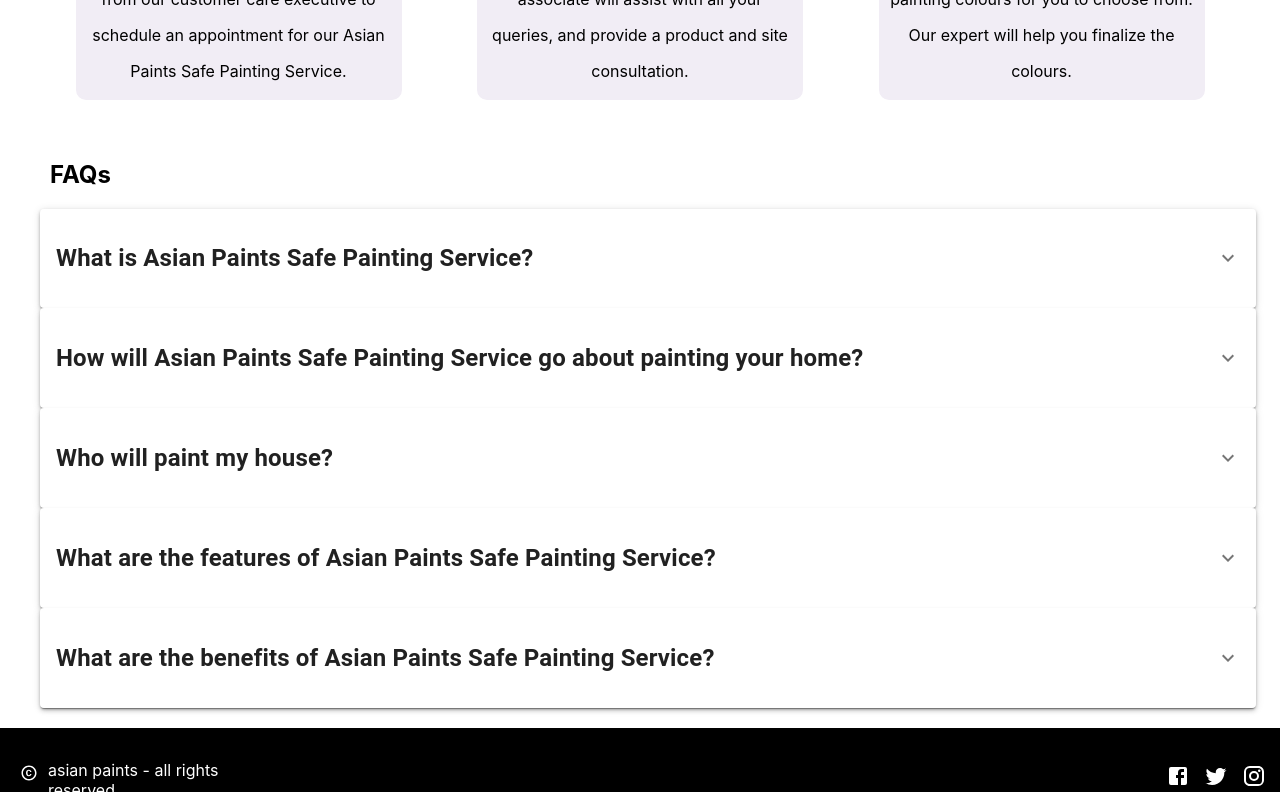
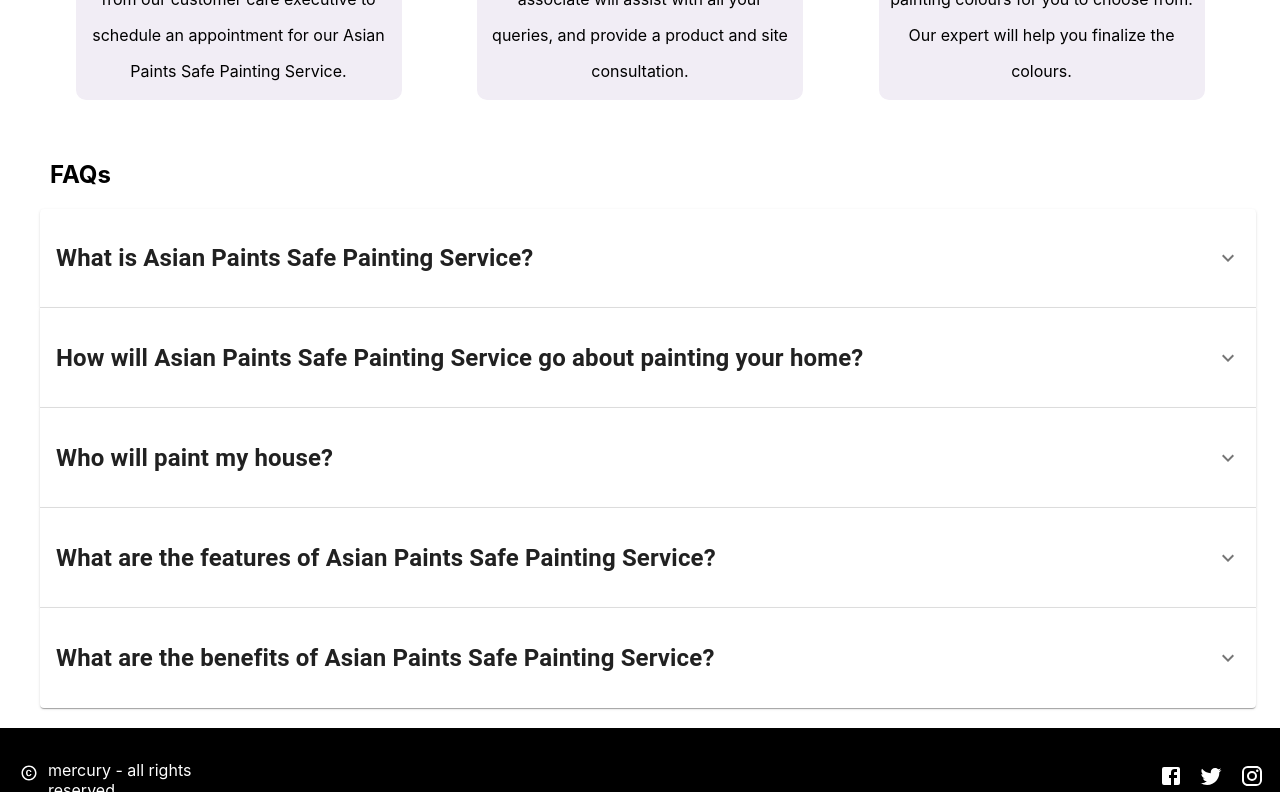
Before and after one commit to Suryakarthi7/App2, a React (Create React App) app in the folder frontend/: page / in a window 1280 px wide. Shown: the part 2189-2989 px from the top of the page. Built offline with nearby package versions, Linux system fonts and the light colour scheme.

Commit message:
last change

```diff
--- a/frontend/src/home.js
+++ b/frontend/src/home.js
@@ -200,7 +200,7 @@
 <h2 id='three1'> FAQs</h2>
 
 <div id='accordion'>
-<Paper elevation={3}>
+
 <Accordion>
 <AccordionSummary expandIcon={<ExpandMoreIcon />} >
    <Typography> <h2> What is Asian Paints Safe Painting Service? </h2> </Typography>
@@ -214,9 +214,9 @@
 
    </AccordionDetails>
 </Accordion>
-</Paper>
 
-<Paper elevation={3}>
+
+
 <Accordion>
 <AccordionSummary expandIcon={<ExpandMoreIcon />} >
    <Typography> <h2> How will Asian Paints Safe Painting Service go about painting your home? </h2> </Typography>
@@ -230,11 +230,11 @@
 
    </AccordionDetails>
 </Accordion>
-</Paper>
 
 
 
-<Paper elevation={3}>
+
+
 <Accordion>
 <AccordionSummary expandIcon={<ExpandMoreIcon />} >
    <Typography> <h2>Who will paint my house? </h2> </Typography>
@@ -246,11 +246,11 @@
 
    </AccordionDetails>
 </Accordion>
-</Paper>
 
 
 
-<Paper elevation={3}>
+
+
 <Accordion>
 <AccordionSummary expandIcon={<ExpandMoreIcon />} >
    <Typography> <h2> What are the features of Asian Paints Safe Painting Service? </h2> </Typography>
@@ -264,11 +264,11 @@
 
    </AccordionDetails>
 </Accordion>
-</Paper>
 
 
 
-<Paper elevation={3}>
+
+
 <Accordion>
 <AccordionSummary expandIcon={<ExpandMoreIcon />} >
    <Typography> <h2> What are the benefits of Asian Paints Safe Painting Service?</h2> </Typography>
@@ -282,7 +282,7 @@
 
    </AccordionDetails>
 </Accordion>
-</Paper>
+
 
 </div>
 <br />
@@ -291,7 +291,7 @@
 
 <div id='copyright1'>
 <p> <CopyrightIcon id='copyright'/> </p>
-<p id='asian1'> asian paints - all rights reserved </p>
+<p id='asian1'> mercury - all rights reserved </p>
 </div>
 
 <div id='socialicons'>
```
